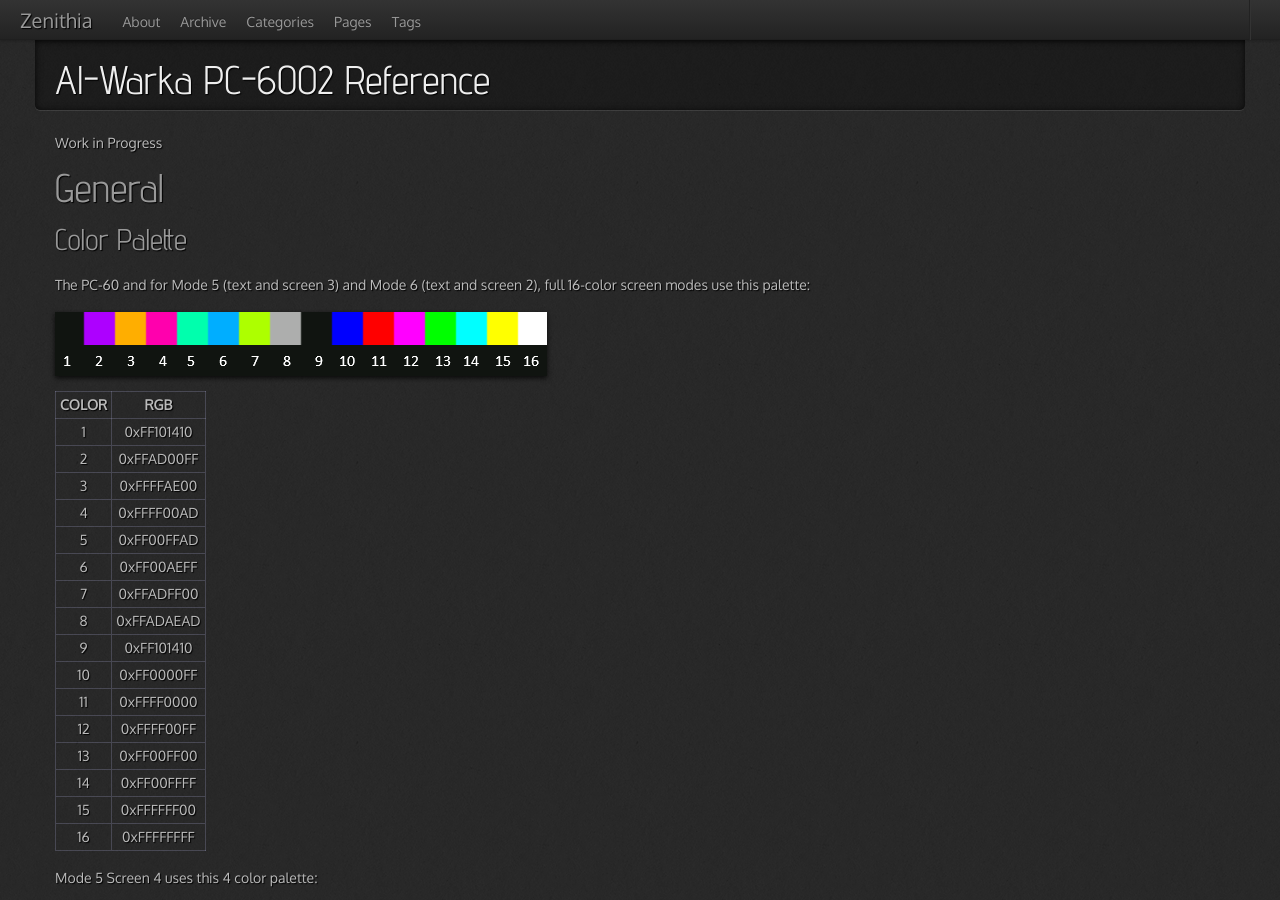
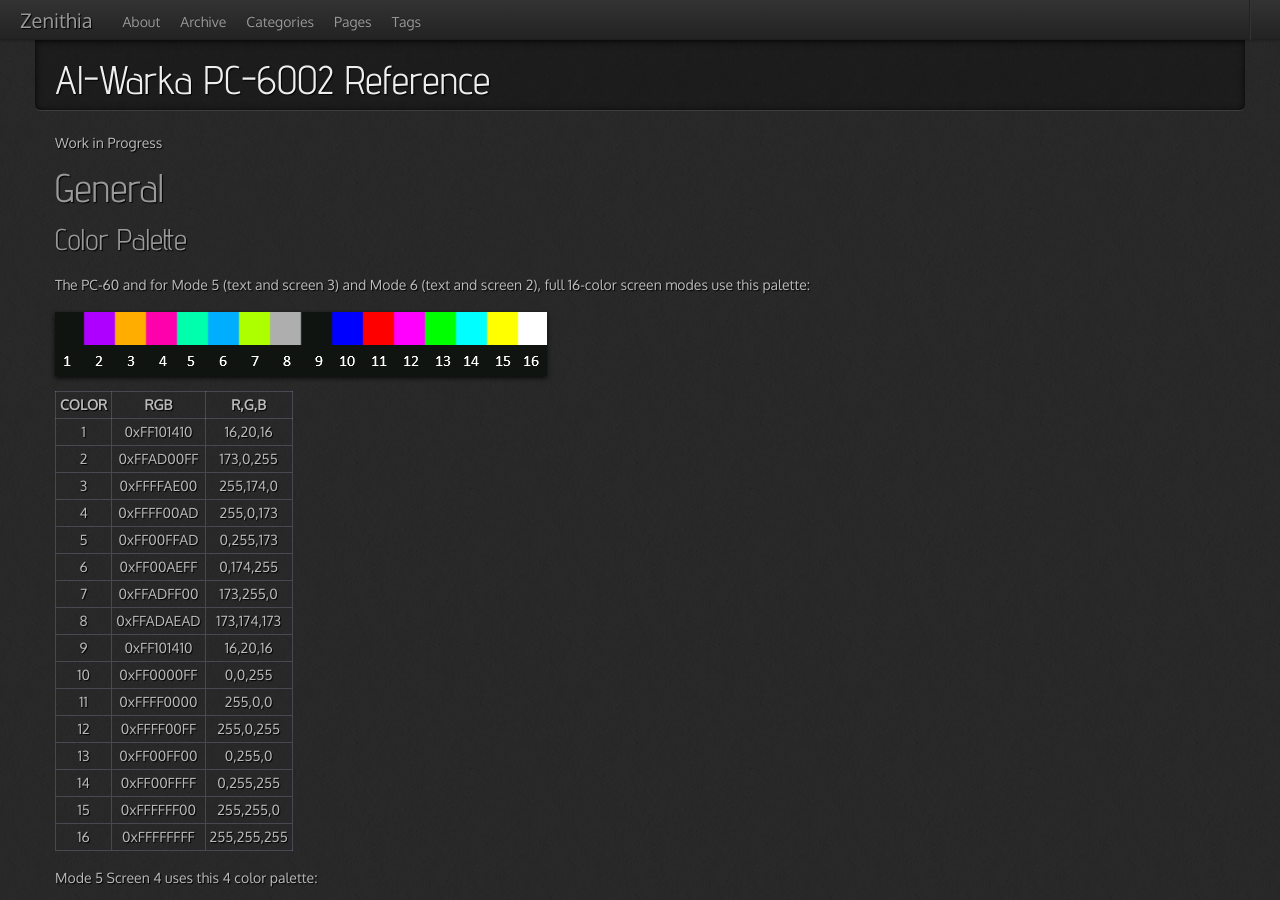
Before and after one commit to Salwan/salwan.github.io, a Jekyll site: the page built from pages/pc6002.md, in a window 1280 px wide and 900 px high. Built offline with Jekyll 4.4.1, drawn with Linux system fonts in a browser that asks for light colours; nearby versions of some CDN libraries.

Commit message:
PC-6002 page: added palette R,G,B in decimal

```diff
--- a/pages/pc6002.md
+++ b/pages/pc6002.md
@@ -23,24 +23,24 @@
 
 ![colorpalette]
 
-**COLOR**|**RGB**
-:-----:|:-----:
-1|0xFF101410
-2|0xFFAD00FF
-3|0xFFFFAE00
-4|0xFFFF00AD
-5|0xFF00FFAD
-6|0xFF00AEFF
-7|0xFFADFF00
-8|0xFFADAEAD
-9|0xFF101410
-10|0xFF0000FF
-11|0xFFFF0000
-12|0xFFFF00FF
-13|0xFF00FF00
-14|0xFF00FFFF
-15|0xFFFFFF00
-16|0xFFFFFFFF
+**COLOR**|**RGB**    |**R,G,B**
+:-------:|:---------:|:-----------:
+1        |0xFF101410 |16,20,16
+2        |0xFFAD00FF |173,0,255
+3        |0xFFFFAE00 |255,174,0
+4        |0xFFFF00AD |255,0,173
+5        |0xFF00FFAD |0,255,173
+6        |0xFF00AEFF |0,174,255
+7        |0xFFADFF00 |173,255,0
+8        |0xFFADAEAD |173,174,173
+9        |0xFF101410 |16,20,16
+10       |0xFF0000FF |0,0,255
+11       |0xFFFF0000 |255,0,0
+12       |0xFFFF00FF |255,0,255
+13       |0xFF00FF00 |0,255,0
+14       |0xFF00FFFF |0,255,255
+15       |0xFFFFFF00 |255,255,0
+16       |0xFFFFFFFF |255,255,255
 
 Mode 5 Screen 4 uses this 4 color palette:
 
```
